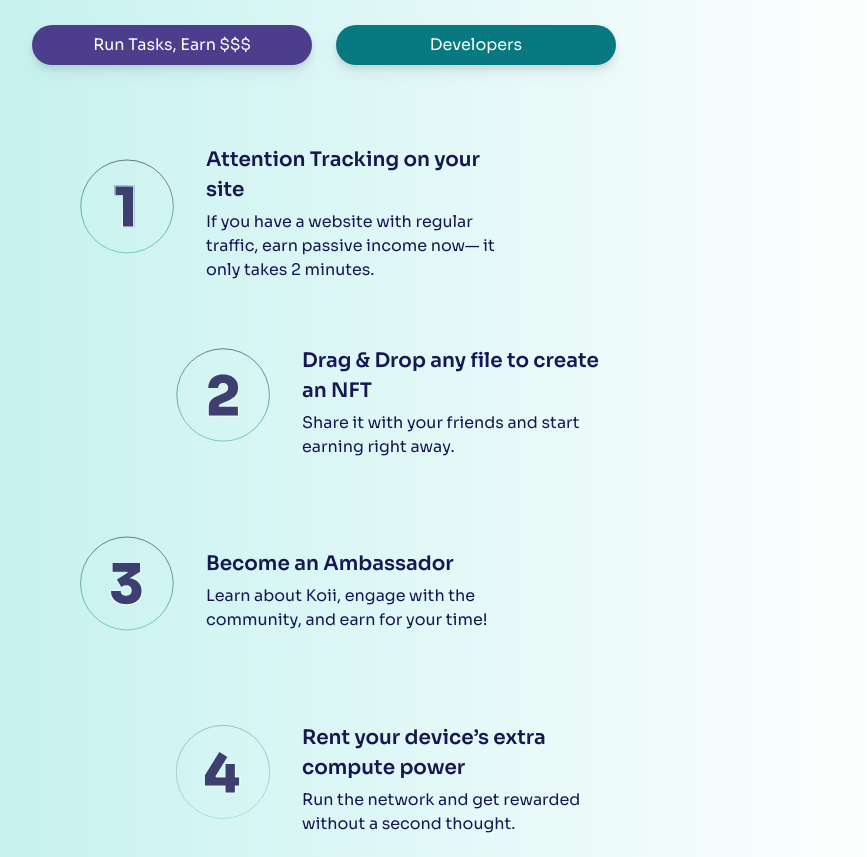
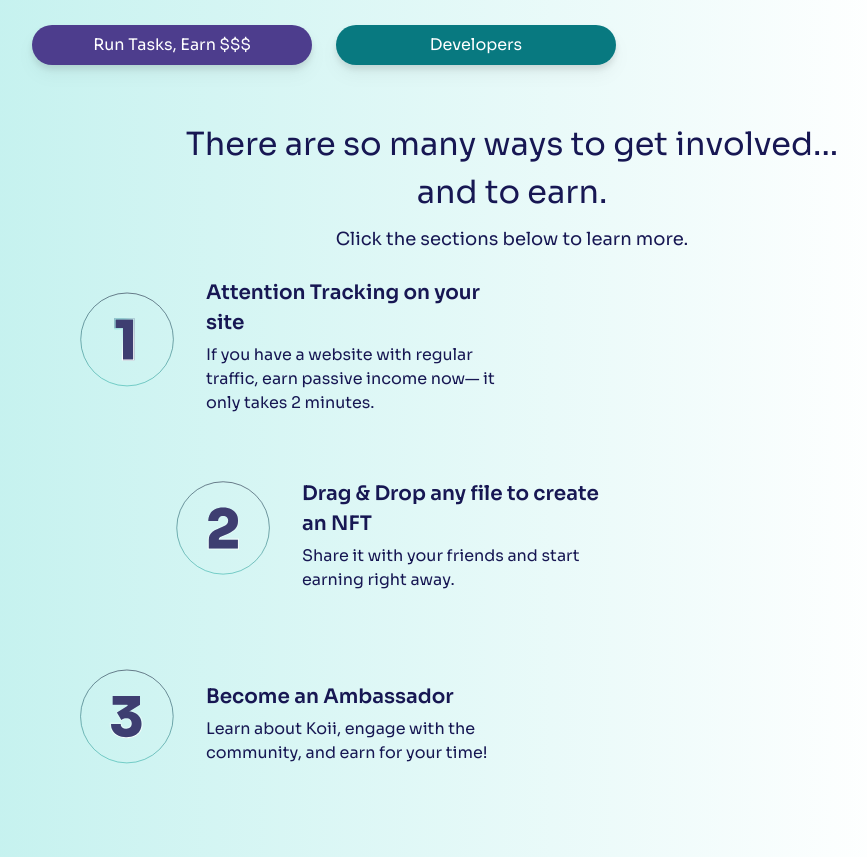
Before and after one commit to koii-network/homepage, a Next.js app: page /earn in a window 1280 px wide. Shown: the part 1160-2017 px from the top of the page, without its empty margins (128-995 px from the left). Built offline with nearby package versions, Linux system fonts and the light colour scheme.

Commit message:
update text style in list section

```diff
--- a/components/earn/steps/index.tsx
+++ b/components/earn/steps/index.tsx
@@ -159,6 +159,21 @@ export const Steps = () => {
     <div
       className={`earnsteps container xl:min-h-[580px] pt-[50px] xl:pt-[30px] relative z-10`}
     >
+      <div className="flex flex-col items-center">
+        <p className="text-center text-[32px]">
+          There are so many ways to get involved...
+          <br /> and to earn.
+        </p>
+        {isMobile ? (
+          <p className="text-center text-[18px] pt-[10px]">
+            Tap the sections below to learn more.
+          </p>
+        ) : (
+          <p className="text-center text-[18px] pt-[10px]">
+            Click the sections below to learn more.
+          </p>
+        )}
+      </div>
       <div
         className={`${styles.stepbox} md:h-auto xl:min-h-[370px]  flex flex-col px-[40px] xl:px-[120px]`}
         id="stepbox"
```
